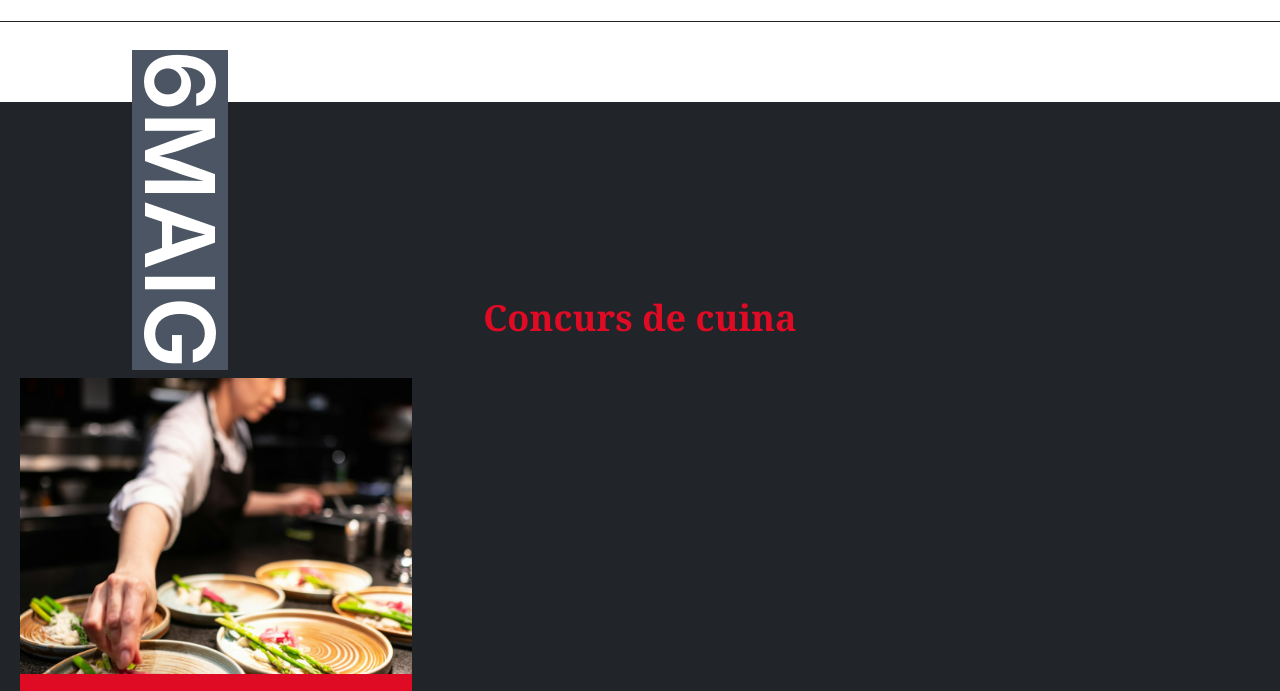
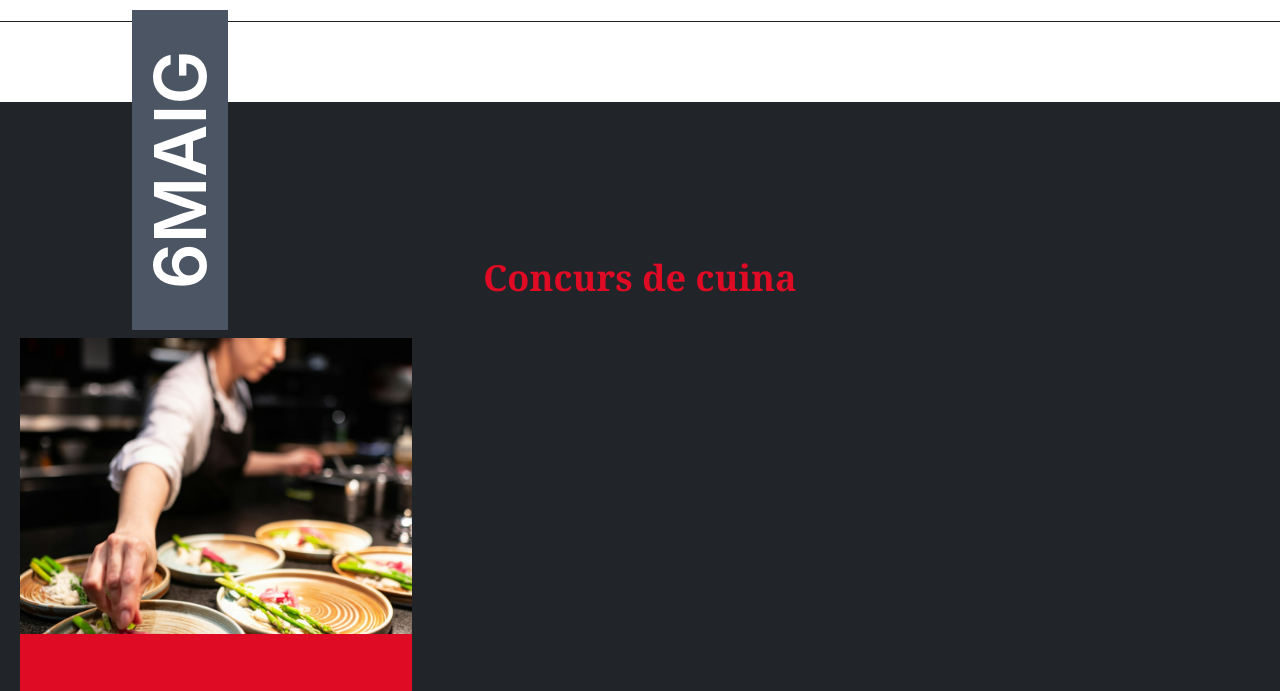
Before and after one commit to pllebres/Eliana-cuina-Tailwind, a website built with Parcel: page src/index.html in a window 1280 px wide. Shown: the part 107-798 px from the top of the page. Built offline with nearby package versions, Linux system fonts and the light colour scheme.

Commit message:
cambios css

```diff
--- a/src/assets/styles/main.scss
+++ b/src/assets/styles/main.scss
@@ -40,7 +40,7 @@
     }
 
     .title-date {
-        @apply max-w-80 bg-gray-600 text-8xl font-semibold text-left mt-10 mb-10;
+        @apply max-w-80 bg-gray-600 text-center text-7xl font-semibold text-left pt-3 pb-3;
     }
 
     .title-portada {
--- a/src/index.html
+++ b/src/index.html
@@ -9,16 +9,12 @@
     <title>Concurs de Cuina</title>
   </head>
 
-
   <body class="bg-white text-gray-800 p-0 m-0">
     <include src="./views/header.html"></include>
 
-
-
       <div class="container bg-eliblack mx-auto p-5 m-20">
 
-        <p class="title-date font-apple-system text-white transform rotate-0 sm:rotate-0 lg:rotate-90 ">6MAIG</p> <h1 class="title-portada">Concurs de cuina</h1>
-
+        <p class="title-date font-apple-system text-white transform rotate-0 sm:rotate-0 lg:-rotate-90 ">6MAIG</p> <h1 class="title-portada">Concurs de cuina</h1>
 
         <div class="grid grid-cols-1 md:grid-cols-3 gap-8">
           <include src="./views/cta.html"></include>
@@ -37,23 +33,18 @@
 
             <h2 class="text-xl text-white font-semibold mb-3"><i class="fa-solid fa-trophy text-white" aria-hidden="true"></i> 2º Premi: 500€</h2>
 
-
               <h2 class="text-xl text-white font-semibold mb-3"><i class="fa-solid fa-trophy text-white" aria-hidden="true"></i> 3er Premi: 100€</h2>
-
 
           </div>
         </div>
 
         <div class="mt-8 text-center">
 
-
         </div>
       </div>   </div>
 
           <include src="./views/footer.html"></include>  </div>
 
-
-
     <script type="module" src="./assets/scripts/main.js"></script><!-- do not remove this line! -->
   </body>
 </html>
--- a/src/participa.html
+++ b/src/participa.html
@@ -35,7 +35,7 @@
             <label for="message" class="block mb-2 text-sm font-medium text-gray-900 dark:text-eliblack">Missatge:</label>
             <textarea id="message" rows="4" class="block p-2.5 w-full text-sm text-gray-900 rounded-lg border border-gray-300 focus:ring-blue-500 focus:border-blue-500 dark:placeholder-gray-400 dark:text-white dark:focus:ring-blue-500 dark:focus:border-blue-500" placeholder="Escriu açí el teu missatge..."></textarea>
 
-            <a><button class="w-full text-[#212529] bg-[#fefcfc] border-2 border-[#212529] py-5 px-4 my-10 font-sans font-bold text-base no-underline shadow-[2px_2px_#212529,_inset_2px_2px_#fefcfc,_inset_1px_1px_#212529] transition-shadow duration-300 hover:shadow-[5px_5px_#212529,_inset_5px_5px_#fefcfc,_inset_1px_1px_#212529]">
+            <a><button class="btn-primary">
                 Enviar
               </button></a>
 
```
